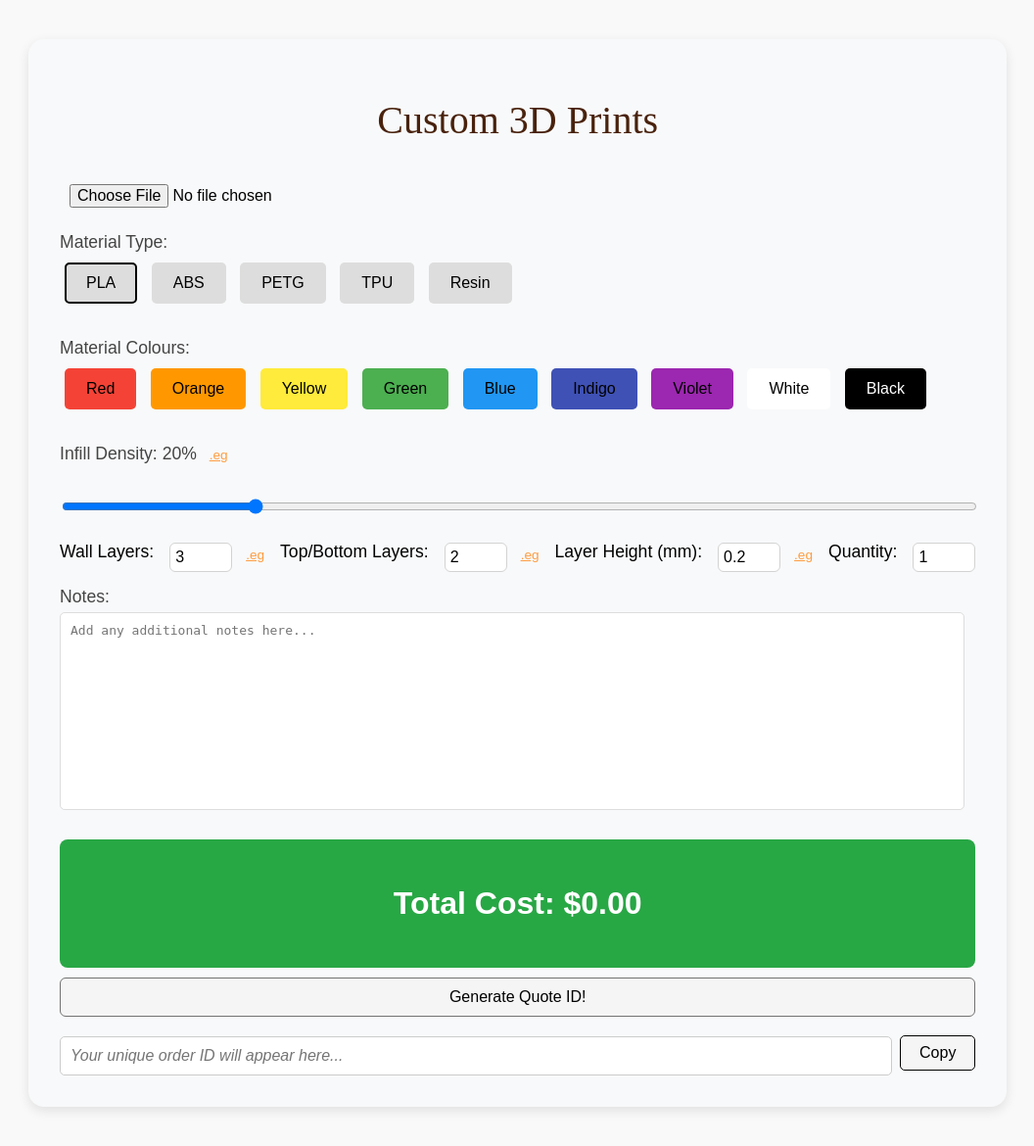
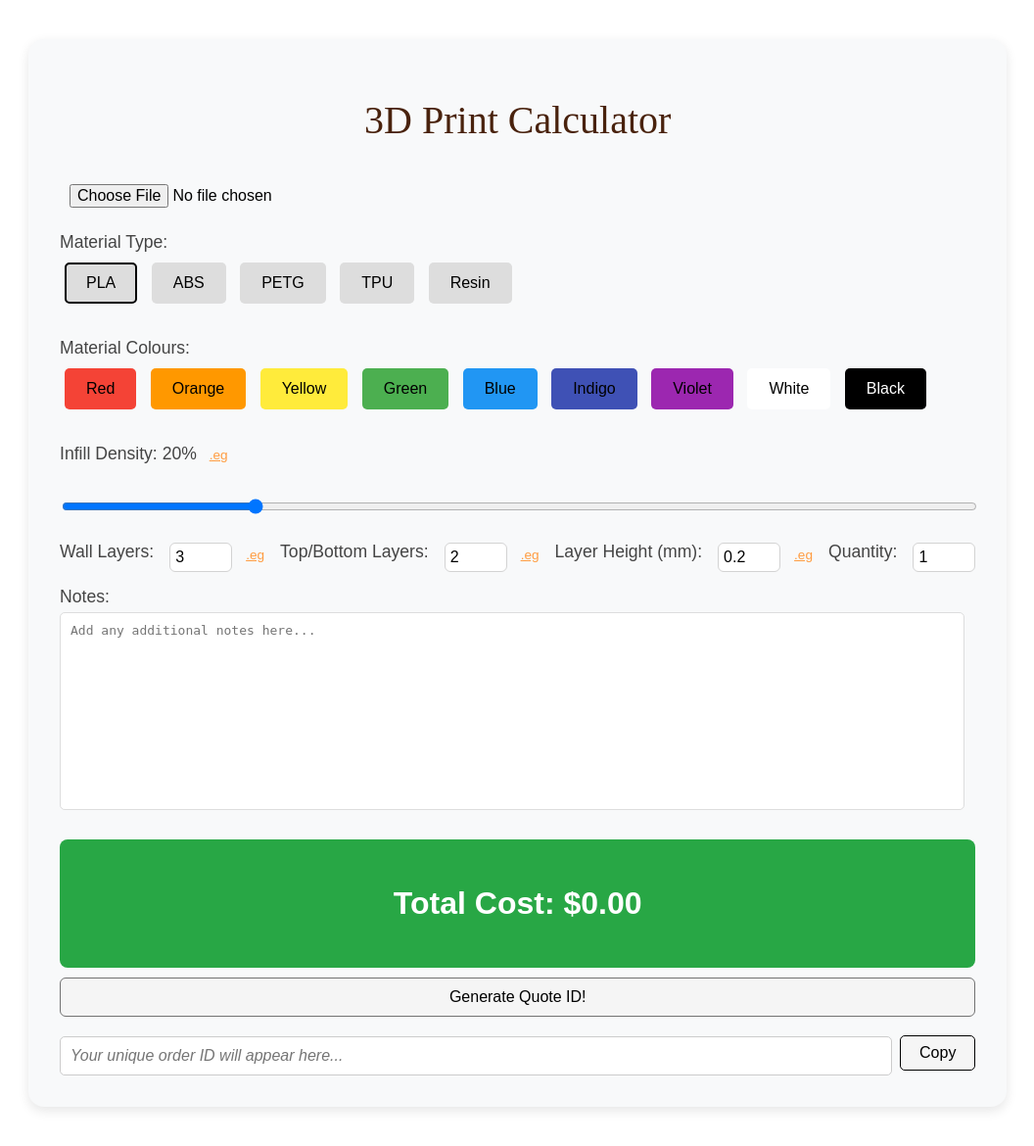
Before and after one commit to DavidTheViper20/3d-print-cost-calculator, a Flask app: page / in a window 1280 px wide. Shown: the whole page at 98% size, without its empty margins (111-1167 px from the left). Run offline with Flask 3, Linux system fonts and the light colour scheme; some libraries are stand-ins or nearby versions.

Commit message:
Updated Python app with latest changes

```diff
--- a/templates/index.html
+++ b/templates/index.html
@@ -11,14 +11,16 @@ body {
     margin: 20px auto;
     padding: 20px;
     border-radius: 10px;
-            background: #f9f9f9;
+    background: #ffffff;
     display: flex;
     justify-content: space-between;
 }
+
 h1 {
     text-align: center;
     width: 100%;
 }
+
 .input-container {
     margin-bottom: 15px;
     display: flex;
@@ -26,10 +28,13 @@ body {
     align-items: stretch;
     width: 100%;
 }
+
 label {
     font-size: 1.1em;
     margin-bottom: 5px;
+    color: #444; /* 🔸 Lighter label text */
 }
+
 input, button {
     width: 100%;
     padding: 10px;
@@ -37,6 +42,7 @@ body {
     margin-top: 5px;
     box-sizing: border-box;
 }
+
 .result {
     margin-top: 20px;
     font-size: 1.2em;
@@ -301,7 +307,7 @@ button[onclick="importSummary()"]:hover {
         <div class="print-calculator" style="padding: 2rem; background-color: #f8f9fa; border-radius: 1rem; box-shadow: 0 4px 12px rgba(0, 0, 0, 0.1); font-family: 'Avenir Next', sans-serif;">
           <div class="left-container">
             <h1 style="color: #49220D; font-family: Avenir Next ; font-weight: 400; font-size: 2.5rem;">
-              Custom 3D Prints
+              3D Print Calculator
             </h1>
 
             <div id="file-upload-container" style="display: flex; flex-direction: column; width: 100%;">
@@ -511,15 +517,18 @@ button[onclick="importSummary()"]:hover {
       const nozzleSize = 0.4;
       let selectedMaterial = "PLA";  // Default material
       let fileUploaded = false;      // Track if STL has been uploaded
+
       document.getElementById('fileInput').addEventListener('change', function(event) {
     const file = event.target.files[0];
     if (file) {
-        const uploadStatus = document.getElementById('uploadStatus');  // Cache this once
+        const uploadStatus = document.getElementById('uploadStatus');
+        const uploadDisclaimer = document.getElementById('uploadDisclaimer'); // ⚡ Make sure this element exists
 
         let dotCount = 0;
         const maxDots = 3;
 
         uploadStatus.textContent = `Uploading ${file.name}`;
+        uploadDisclaimer.style.display = "inline";  // ✅ Show "please be patient" message
 
         // Start animated dots
         const uploadInterval = setInterval(() => {
@@ -534,7 +543,8 @@ button[onclick="importSummary()"]:hover {
         fetch('/upload', { method: "POST", body: formData })
             .then(response => response.json())
             .then(data => {
-                clearInterval(uploadInterval); // ✅ Stop animation when done
+                clearInterval(uploadInterval); // ✅ Stop animation
+                uploadDisclaimer.style.display = "none";  // ✅ Hide the "please be patient" message
 
                 if (data.error) {
                     alert("Error: " + data.error);
@@ -555,12 +565,12 @@ button[onclick="importSummary()"]:hover {
                 }
             })
             .catch(error => {
-                clearInterval(uploadInterval); // ✅ Stop animation even if fetch errors
+                clearInterval(uploadInterval); // ✅ Stop animation even if error
+                uploadDisclaimer.style.display = "none"; // ✅ Hide disclaimer even if error
                 console.error("Error:", error);
             });
     }
 });
-
 
 
       function selectMaterial(material) {
```
Lines whose indentation alone changed are shown as unchanged.
